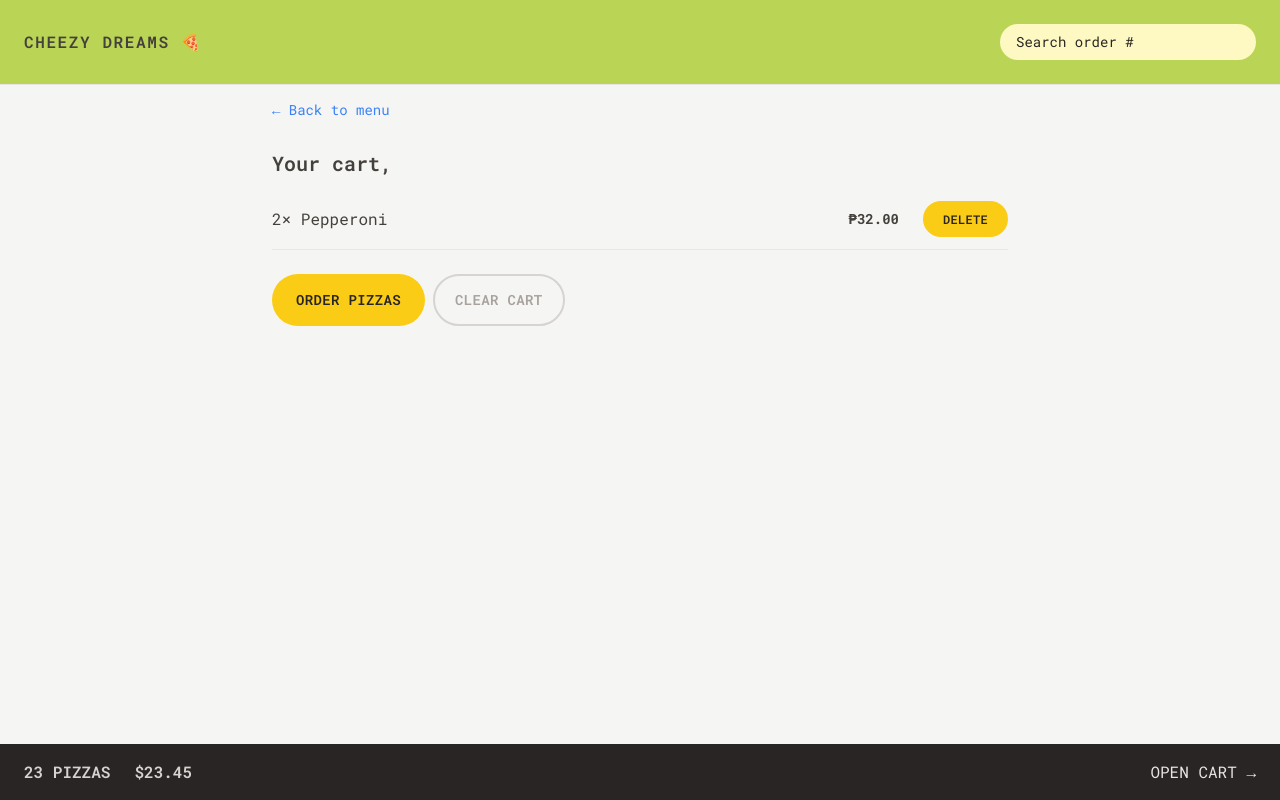
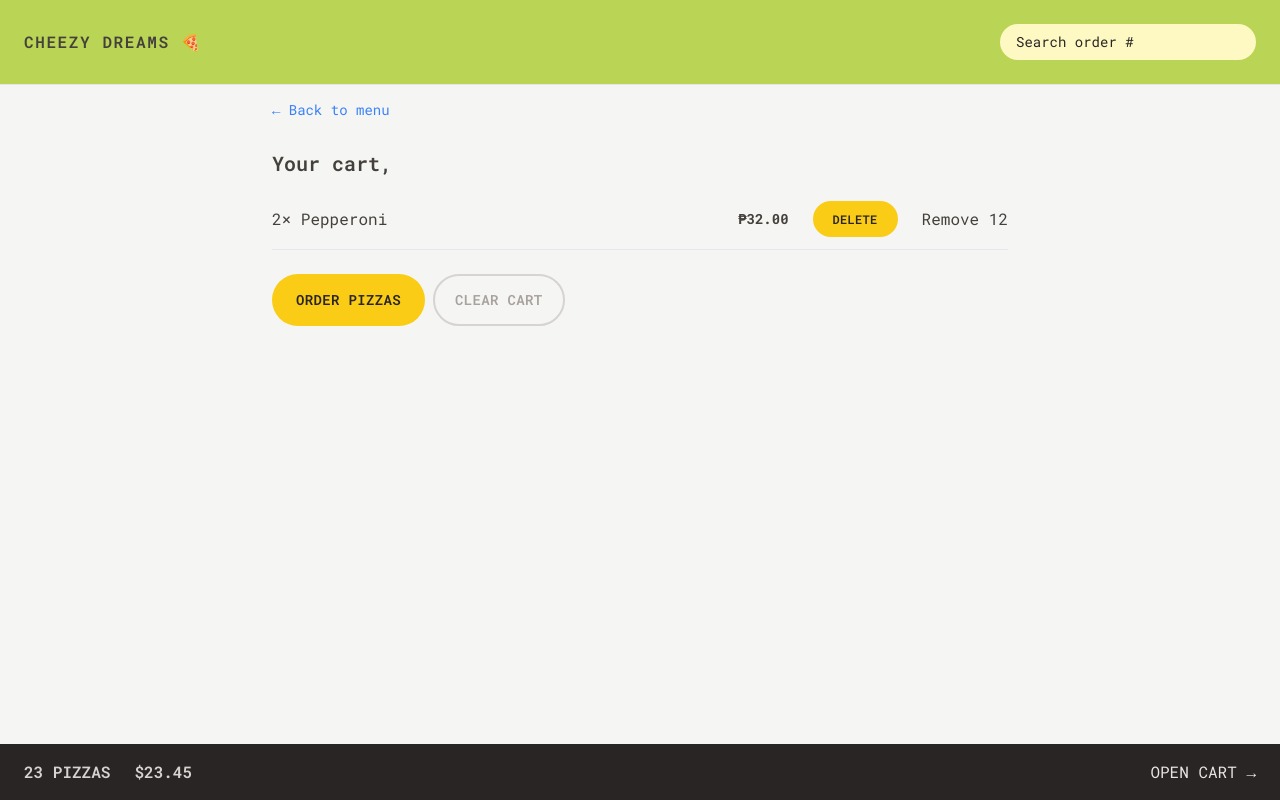
Before and after one commit to arvincarlo/CheezyDreams, a React (Vite) app: page /cart in a window 1280 px wide. Built offline with nearby package versions, Linux system fonts and the light colour scheme.

Commit message:
Code Cleanup for Store

```diff
--- a/src/features/cart/Cart.jsx
+++ b/src/features/cart/Cart.jsx
@@ -32,7 +32,6 @@ function Cart() {
     // const cart = fakeCart;
     const {username} = useSelector(state => state.user);
     const {cart} = useSelector(state => state.cart);
-    console.log(cart);
 
     return (
         <div className="px-4 py-3">
--- a/src/features/cart/CartItem.jsx
+++ b/src/features/cart/CartItem.jsx
@@ -1,8 +1,13 @@
+import { useDispatch } from "react-redux";
+
 import { formatCurrency } from "../../utils/helpers";
 import Button from "../../ui/Button";
+import { deleteItem } from "./cartSlice";
 
 function CartItem({ item }) {
-  const { pizzaId, name, quantity, totalPrice } = item;
+  const { pizzaId, name, quantity, totalPrice, } = item;
+  const dispatch = useDispatch();
+  console.log(item);
 
   return (
     <li className="py-3 sm:flex sm:items-center sm:justify-between">
@@ -12,6 +17,7 @@ function CartItem({ item }) {
       <div className="flex justify-between items-center sm:gap-6">
         <p className="text-sm font-bold">{formatCurrency(totalPrice)}</p>
         <Button type="small">Delete</Button>
+        <button onClick={() => dispatch(deleteItem(pizzaId))}>Remove {pizzaId}</button>
       </div>
     </li>
   );
```
